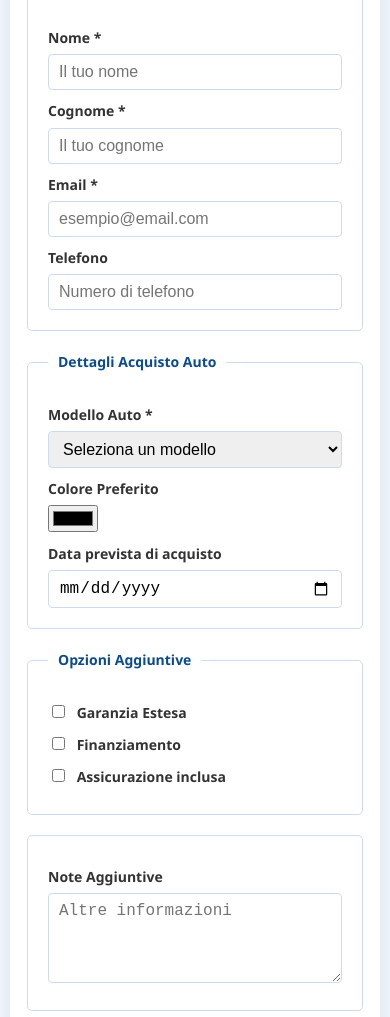
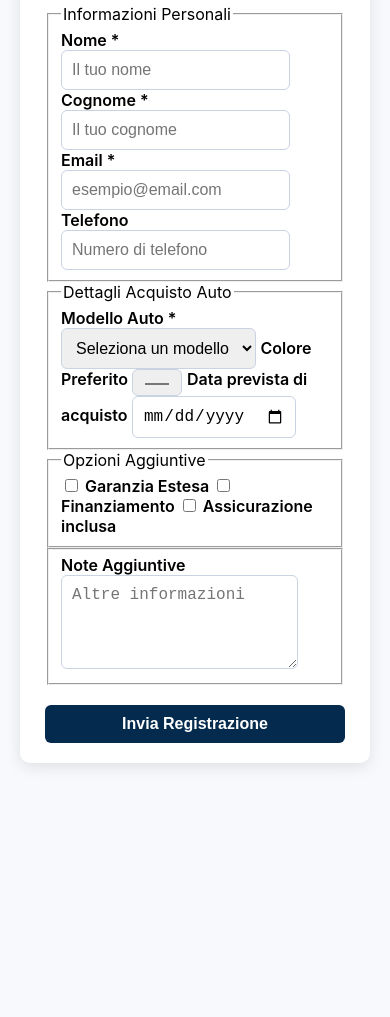
Before and after one commit to TEN107/provolone.github.io, a plain HTML site: page index.html in a window 390 px wide. Shown: the part 199-1216 px from the top of the page. After the commit the page ends 982 px from the top, so only its background shows below. Drawn offline with Linux system fonts and the light colour scheme.

Commit message:
Refactor CSS for improved styling and responsiveness

```diff
--- a/style.css
+++ b/style.css
@@ -1,7 +1,7 @@
-/* Stile generale */
 body {
-    font-family: 'Segoe UI', Tahoma, Geneva, Verdana, sans-serif;
-    background-color: #f2f8ff;
+  font-family: -apple-system, BlinkMacSystemFont, "Segoe UI", Roboto, Oxygen,
+    Ubuntu, Cantarell, "Open Sans", "Helvetica Neue", sans-serif;
+  background-color: #f7f9fc;
   margin: 0;
   padding: 20px;
   display: flex;
@@ -9,130 +9,95 @@ body {
 }
 
 .container {
-    background-color: white;
+  background: white;
+  width: 100%;
+  max-width: 500px;
   padding: 30px 40px;
-    max-width: 600px;
-    width: 100%;
   border-radius: 10px;
-    box-shadow: 0 10px 25px rgba(0,0,0,0.1);
+  box-shadow: 0 4px 15px rgba(0, 0, 0, 0.1);
+  text-align: center;
 }
 
 h1 {
-    color: #0c4a8e;
-    text-align: center;
+  color: #042a4d;
   margin-bottom: 25px;
 }
 
-/* Form */
+/* Pagina iniziale */
+.home-container .home-image {
+  width: 100%;
+  max-height: 250px;
+  object-fit: cover;
+  margin-bottom: 25px;
+  border-radius: 8px;
+}
+
+.buttons {
+  display: flex;
+  justify-content: center;
+  gap: 25px;
+}
+
+.btn {
+  padding: 15px 25px;
+  background-color: #042a4d;
+  color: white;
+  text-decoration: none;
+  font-weight: 600;
+  border-radius: 6px;
+  transition: background-color 0.3s ease;
+}
+
+.btn:hover {
+  background-color: #001c34;
+}
+
+/* Stile comuni per form */
 form {
   display: flex;
   flex-direction: column;
-}
-
-fieldset {
-    border: 1px solid #ccdcee;
-    margin-bottom: 20px;
-    padding: 20px;
-    border-radius: 5px;
-}
-
-legend {
-    font-weight: bold;
-    padding: 0 10px;
-    color: #0c4a8e;
+  text-align: left;
 }
 
 label {
-    margin-top: 10px;
-    margin-bottom: 5px;
-    display: block;
+  margin-top: 12px;
+  margin-bottom: 6px;
   font-weight: 600;
-    color: #333333;
 }
 
-input[type="text"], input[type="email"], input[type="tel"], select, input[type="date"], textarea {
-    width: 100%;
-    padding: 8px 10px;
-    border: 1px solid #ccdcee;
-    border-radius: 4px;
-    box-sizing: border-box;
+input, select, button, textarea {
+  padding: 10px;
+  border-radius: 6px;
+  border: 1px solid #cad3e2;
   font-size: 1rem;
-    transition: border-color 0.3s ease;
 }
 
-input[type="text"]:focus, input[type="email"]:focus, input[type="tel"]:focus, select:focus, input[type="date"]:focus, textarea:focus {
-    border-color: #0c4a8e;
-    outline: none;
+button[type='submit'] {
+  margin-top: 20px;
+  background-color: #042a4d;
+  color: white;
+  border: none;
+  font-weight: bold;
+  cursor: pointer;
 }
 
-input[type="checkbox"] {
-    margin-right: 8px;
-}
-
-button[type="submit"] {
-    background-color: #0c4a8e;
-    color: white;
-    padding: 12px 25px;
-    border: none;
-    border-radius: 6px;
-    font-weight: bold;
-    font-size: 1.1rem;
-    cursor: pointer;
-    transition: background-color 0.3s ease;
-    margin-top: 15px;
-}
-
-button[type="submit"]:hover {
-    background-color: #084372;
-}
-
-/* Contenitore flessibile e centrato */
-.container {
-    max-width: 600px;
-    width: 90%;
-    margin: 20px auto;
-    padding: 30px 40px;
-    background: white;
-    border-radius: 10px;
-    box-shadow: 0 10px 25px rgba(0,0,0,0.1);
-}
-
-/* Font adattabili */
-body {
-    font-family: 'Segoe UI', Tahoma, Geneva, Verdana, sans-serif;
-    font-size: 16px;
-    line-height: 1.6;
-    background-color: #f2f8ff;
-    margin: 0;
-    padding: 0 10px;
-}
-
-/* Regole responsive */
-@media (max-width: 768px) {
-    body {
-        font-size: 14px;
-    }
-    .container {
-        padding: 20px;
-        width: 95%;
-    }
-
-    input, select, textarea, button {
-        font-size: 1rem;
-    }
-}
-
-@media (max-width: 400px) {
-    button[type="submit"] {
-        width: 100%;
-        padding: 15px 0;
-        font-size: 1.2rem;
-    }
+button[type='submit']:hover {
+  background-color: #001c34;
 }
 
 /* Responsive */
-@media(max-width: 600px) {
+@media (max-width: 480px) {
   .container {
-        padding: 20px 15px;
+    padding: 20px 25px;
+  }
+
+  .buttons {
+    flex-direction: column;
+    gap: 15px;
+  }
+
+  .btn {
+    display: block;
+    width: 100%;
   }
 }
```
Lines whose indentation alone changed are shown as unchanged.
